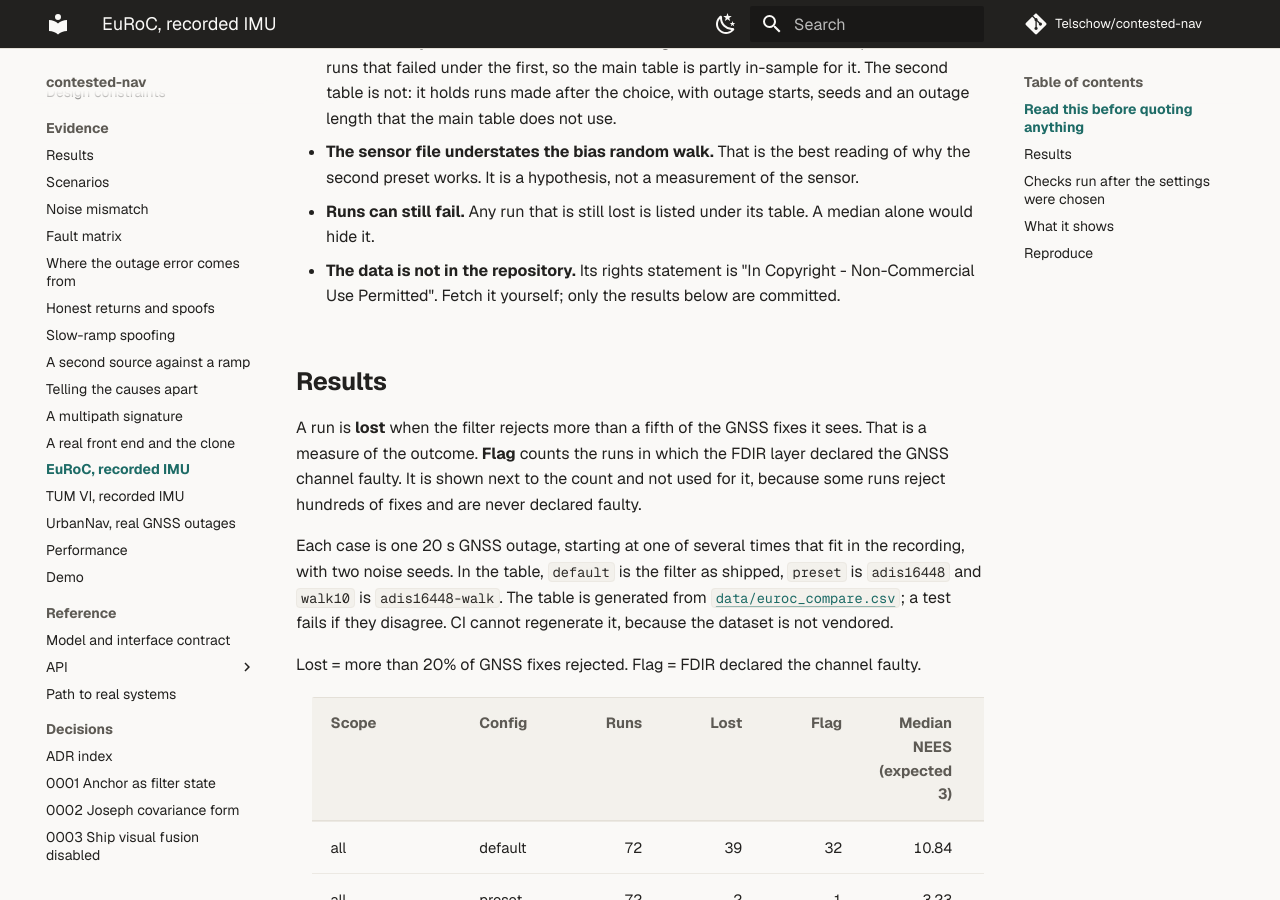
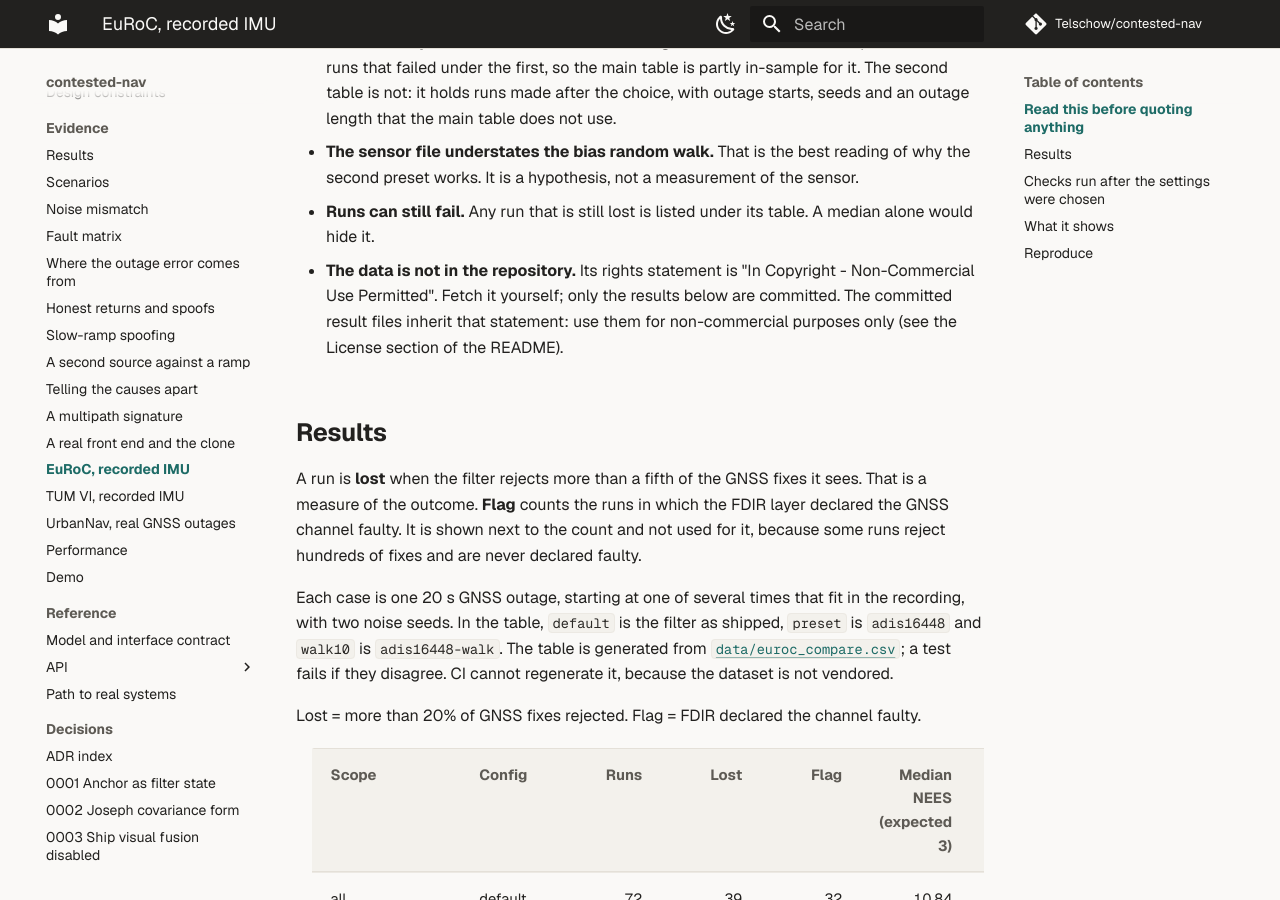
Before and after one commit to Telschow/contested-nav, an MkDocs documentation site: the page built from docs/euroc.md, in a window 1280 px wide and 900 px high, scrolled down 787 px. Built offline with MkDocs 1.6.1 and Material for MkDocs 9.7.7, drawn with Linux system fonts in a browser that asks for light colours; comment, search, counter and statistics services are not loaded.

Commit message:
docs: say the EuRoC-derived result files keep the dataset's non-commercial statement
The MIT licence covers the code. Files computed from the EuRoC recordings
inherit the dataset's rights statement.

Co-Authored-By: Claude Sonnet 5.5 <noreply@anthropic.com>
Claude-Session: https://claude.ai/code/session_011kcqHR4QSpQSTkYXUMgzTz

```diff
--- a/docs/euroc.md
+++ b/docs/euroc.md
@@ -30,7 +30,7 @@ Research*, 35(10), 1157-1163. Licence: set by the dataset's authors; read the te
 - **Runs can still fail.** Any run that is still lost is listed under its table. A median alone would
   hide it.
 - **The data is not in the repository.** Its rights statement is "In Copyright - Non-Commercial Use
-  Permitted". Fetch it yourself; only the results below are committed.
+  Permitted". Fetch it yourself; only the results below are committed. The committed result files inherit that statement: use them for non-commercial purposes only (see the License section of the README).
 
 ## Results
 
```
Also changed, not shown: README.md (+6 -0 lines).
